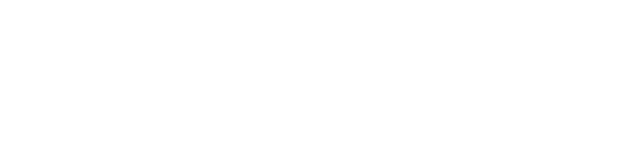
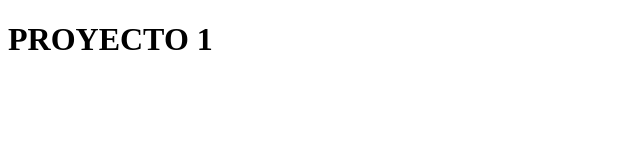
Before and after one commit to Brm23/proyecto-1, a plain HTML site: page index.html in a window 1280 px wide. Shown: the whole page, without its empty margins (0-640 px from the left). Drawn offline with Linux system fonts and the light colour scheme; files that its build step writes are made by us from their sources.

Commit message:
index modificado

```diff
--- a/index.html
+++ b/index.html
@@ -1,7 +1,9 @@
 <!DOCTYPE html>
 <html>
  <head>
- </head>
+ 	<title>proyecto 1</title>
+ 	<link rel="stylesheet" type="text/css" href="css/style.css"> </head>
  <body>
- <body>
+  <h1>PROYECTO 1</h1>
+ </body>
 </html>
```
